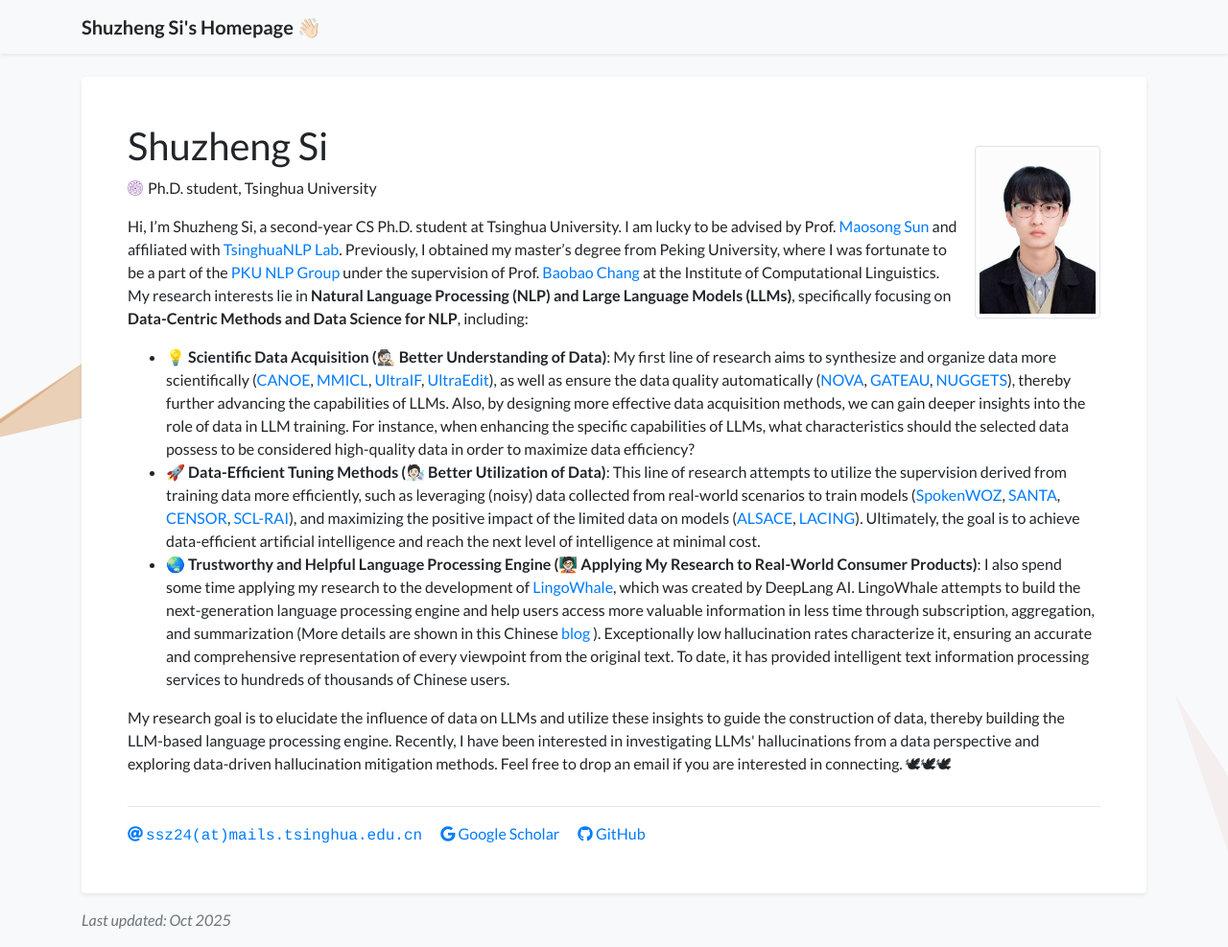
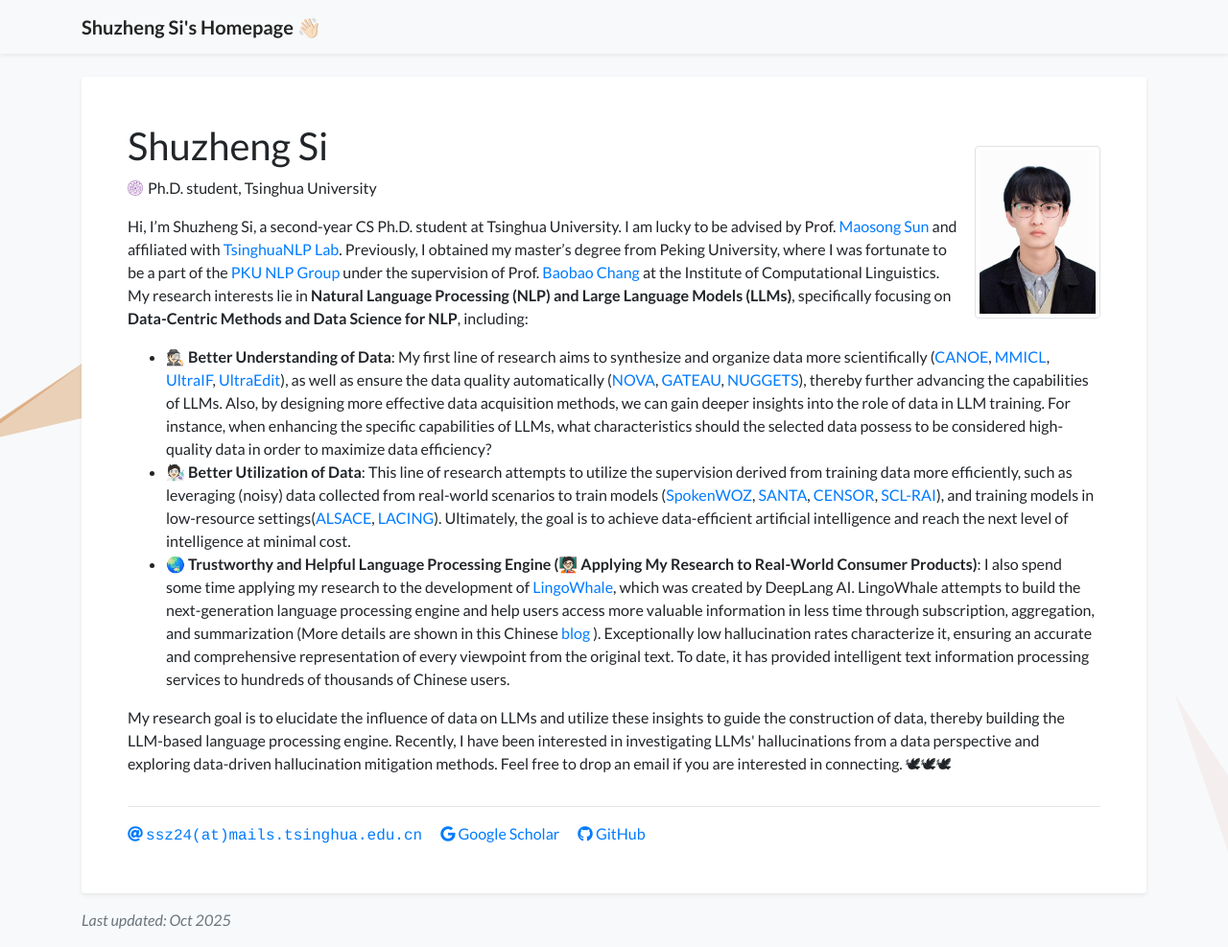
Before and after one commit to S1s-Z/s1s-z.github.io, a Jekyll site: the page built from index.html, in a window 1280 px wide and 987 px high. Shown: the whole window at 96% size. Built offline with Jekyll 4.4.1, drawn with Linux system fonts in a browser that asks for light colours; a style sheet for code colours, icons or effects is not loaded.

Commit message:
Update profile.yml

```diff
--- a/_data/profile.yml
+++ b/_data/profile.yml
@@ -23,10 +23,10 @@
   <br>
   <ul class="pub">
       <li>
-          💡 <b>Scientific Data Acquisition (🕵🏻 Better Understanding of Data)</b>: My first line of research aims to synthesize and organize data more scientifically (<a href="https://arxiv.org/abs/2505.16483">CANOE</a>, <a href="https://arxiv.org/abs/2309.07915">MMICL</a>, <a href="https://arxiv.org/abs/2502.04153">UltraIF</a>, <a href="https://arxiv.org/abs/2407.05282">UltraEdit</a>), as well as ensure the data quality automatically (<a href="https://arxiv.org/abs/2502.07340">NOVA</a>, <a href="https://arxiv.org/abs/2410.15633">GATEAU</a>, <a href="https://arxiv.org/abs/2312.10302">NUGGETS</a>), thereby further advancing the capabilities of LLMs. Also, by designing more effective data acquisition methods, we can gain deeper insights into the role of data in LLM training. For instance, when enhancing the specific capabilities of LLMs, what characteristics should the selected data possess to be considered high-quality data in order to maximize data efficiency?
+          🕵🏻 <b>Better Understanding of Data</b>: My first line of research aims to synthesize and organize data more scientifically (<a href="https://arxiv.org/abs/2505.16483">CANOE</a>, <a href="https://arxiv.org/abs/2309.07915">MMICL</a>, <a href="https://arxiv.org/abs/2502.04153">UltraIF</a>, <a href="https://arxiv.org/abs/2407.05282">UltraEdit</a>), as well as ensure the data quality automatically (<a href="https://arxiv.org/abs/2502.07340">NOVA</a>, <a href="https://arxiv.org/abs/2410.15633">GATEAU</a>, <a href="https://arxiv.org/abs/2312.10302">NUGGETS</a>), thereby further advancing the capabilities of LLMs. Also, by designing more effective data acquisition methods, we can gain deeper insights into the role of data in LLM training. For instance, when enhancing the specific capabilities of LLMs, what characteristics should the selected data possess to be considered high-quality data in order to maximize data efficiency?
       </li>
       <li>
-          🚀 <b>Data-Efficient Tuning Methods (🧑🏻‍🔬 Better Utilization of Data)</b>: This line of research attempts to utilize the supervision derived from training data more efficiently, such as leveraging (noisy) data collected from real-world scenarios to train models (<a href="https://arxiv.org/abs/2305.13040">SpokenWOZ</a>, <a href="https://arxiv.org/abs/2305.04076">SANTA</a>, <a href="https://arxiv.org/abs/2311.08010">CENSOR</a>, <a href="https://arxiv.org/abs/2209.01646">SCL-RAI</a>), and maximizing the positive impact of the limited data on models (<a href="https://arxiv.org/abs/2404.08491">ALSACE</a>, <a href="https://arxiv.org/abs/2411.14279">LACING</a>). Ultimately, the goal is to achieve data-efficient artificial intelligence and reach the next level of intelligence at minimal cost.
+          🧑🏻‍🔬 <b>Better Utilization of Data</b>: This line of research attempts to utilize the supervision derived from training data more efficiently, such as leveraging (noisy) data collected from real-world scenarios to train models (<a href="https://arxiv.org/abs/2305.13040">SpokenWOZ</a>, <a href="https://arxiv.org/abs/2305.04076">SANTA</a>, <a href="https://arxiv.org/abs/2311.08010">CENSOR</a>, <a href="https://arxiv.org/abs/2209.01646">SCL-RAI</a>), and training models in low-resource settings(<a href="https://arxiv.org/abs/2404.08491">ALSACE</a>, <a href="https://arxiv.org/abs/2411.14279">LACING</a>). Ultimately, the goal is to achieve data-efficient artificial intelligence and reach the next level of intelligence at minimal cost.
       </li>
       <li>
           🌏 <b>Trustworthy and Helpful Language Processing Engine (🧑🏻‍🏫 Applying My Research to Real-World Consumer Products)</b>: I also spend some time applying my research to the development of <a href="https://lingowhale.com/">LingoWhale</a>, which was created by DeepLang AI. LingoWhale attempts to build the next-generation language processing engine and help users access more valuable information in less time through subscription, aggregation, and summarization (More details are shown in this Chinese <a href="https://mp.weixin.qq.com/s/oB054vVcEBgD21VGZIqmNg">blog</a> ). Exceptionally low hallucination rates characterize it, ensuring an accurate and comprehensive representation of every viewpoint from the original text. To date, it has provided intelligent text information processing services to hundreds of thousands of Chinese users.
```
